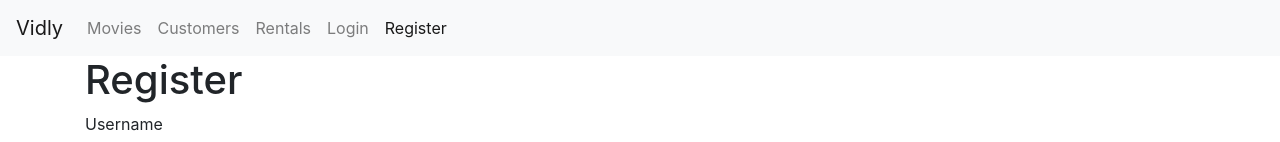
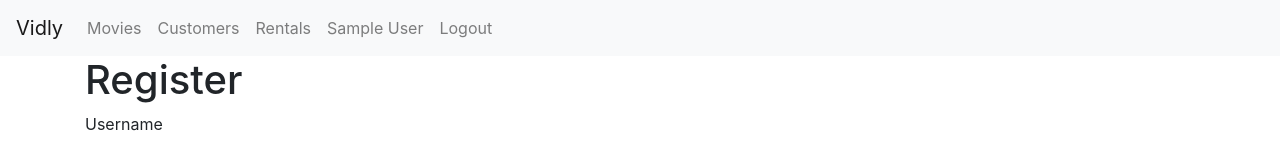
Before and after one commit to spriha1/react_vidly, a React (Create React App) app: page /register in a window 1280 px wide. Shown: the top 142 px of the page. Built offline with nearby package versions, Linux system fonts and the light colour scheme; sample sign-in values are in the browser's storage.

Commit message:
added logout feature

```diff
--- a/package.json
+++ b/package.json
@@ -7,6 +7,7 @@
     "bootstrap": "^4.3.1",
     "font-awesome": "^4.7.0",
     "joi-browser": "^13.4.0",
+    "jwt-decode": "^2.2.0",
     "lodash": "^4.17.15",
     "prop-types": "^15.6.2",
     "react": "^16.10.1",
--- a/src/App.js
+++ b/src/App.js
@@ -1,6 +1,7 @@
-import React from 'react';
+import React, { Component } from 'react';
 import { Route, Redirect, Switch } from 'react-router-dom';
 import { ToastContainer } from 'react-toastify';
+import jwtDecode from 'jwt-decode';
 import Movies from './components/movies';
 import MovieForm from './components/movieForm';
 import Customers from './components/customers';
@@ -8,19 +9,33 @@ import Rentals from './components/rentals';
 import NotFound from './components/notFound';
 import NavBar from './components/navBar';
 import LoginForm from './components/loginForm';
+import Logout from './components/logout';
 import RegisterForm from './components/registerForm';
 import 'react-toastify/dist/ReactToastify.css';
 import './App.css';
 
-function App() {
+class App extends Component {
+  state = {};
+
+  componentDidMount() {
+    try {
+      const jwt = localStorage.getItem("token");
+      const user = jwtDecode(jwt);
+      this.setState({ user });
+    }
+    catch (ex) {}
+  }
+
+  render() {
     return (
       <React.Fragment>
         <ToastContainer />
-      <NavBar />
+        <NavBar user={this.state.user} />
         <main className="container">
           <Switch>
             <Route path="/register" component={RegisterForm}></Route>
             <Route path="/login" component={LoginForm}></Route>
+            <Route path="/logout" component={Logout}></Route>
             <Route path="/movies/:id" component={MovieForm}></Route>
             <Route path="/movies" component={Movies}></Route>
             <Route path="/customers" component={Customers}></Route>
@@ -34,5 +49,6 @@ function App() {
       </React.Fragment>
     );
   }
+}
 
 export default App;
--- a/src/components/loginForm.jsx
+++ b/src/components/loginForm.jsx
@@ -53,7 +53,7 @@ class LoginForm extends Form {
             const { data } = this.state;
             const { data: jwt } = await login(data.username, data.password);
             localStorage.setItem("token", jwt);
-            this.props.history.push('/');
+            window.location = '/';
         }
         catch (ex) {
             if (ex.response && ex.response.status === 400) {
--- /dev/null
+++ b/src/components/logout.jsx
@@ -0,0 +1,14 @@
+import React, { Component } from 'react';
+
+class Logout extends Component {
+    componentDidMount() {
+        localStorage.removeItem('token');
+        window.location = '/';
+    }
+
+    render() {
+        return null;
+    }
+}
+
+export default Logout;
--- a/src/components/navBar.jsx
+++ b/src/components/navBar.jsx
@@ -1,7 +1,7 @@
 import React from 'react';
 import { Link, NavLink } from 'react-router-dom';
 
-const NavBar = () => {
+const NavBar = ({ user }) => {
     return (
         <nav className="navbar navbar-expand-lg navbar-light bg-light">
             <Link className="navbar-brand" to="/">Vidly</Link>
@@ -11,21 +11,19 @@ const NavBar = () => {
 
             <div className="collapse navbar-collapse" id="navbarSupportedContent">
                 <ul className="navbar-nav mr-auto">
-                    <li className="nav-item">
-                        <NavLink className="nav-link" to="/movies">Movies</NavLink>
-                    </li>
-                    <li className="nav-item">
-                        <NavLink className="nav-link" to="/customers">Customers</NavLink>
-                    </li>
-                    <li className="nav-item">
-                        <NavLink className="nav-link" to="/rentals">Rentals</NavLink>
-                    </li>
-                    <li className="nav-item">
+                    <NavLink className="nav-link" to="/movies">Movies</NavLink>
+                    <NavLink className="nav-link" to="/customers">Customers</NavLink>
+                    <NavLink className="nav-link" to="/rentals">Rentals</NavLink>
+                    {!user &&
+                    <React.Fragment>
                         <NavLink className="nav-link" to="/login">Login</NavLink>
-                    </li>
-                    <li className="nav-item">
                         <NavLink className="nav-link" to="/register">Register</NavLink>
-                    </li>
+                    </React.Fragment>}
+                    {user &&
+                    <React.Fragment>
+                        <NavLink className="nav-link" to="/profile">{user.name}</NavLink>
+                        <NavLink className="nav-link" to="/logout">Logout</NavLink>
+                    </React.Fragment>}
                 </ul>
             </div>
         </nav>
--- a/src/components/registerForm.jsx
+++ b/src/components/registerForm.jsx
@@ -20,7 +20,7 @@ class RegisterForm extends Form {
         try {
             const response = await userService.register(this.state.data);
             localStorage.setItem('token', response.headers['x-auth-token']);
-            this.props.history.push('/');
+            window.location = '/';
         }
         catch (ex) {
             if (ex.response && ex.response.status === 400) {
```
Also changed, not shown: 1 other file (tests, documents, lock files or other folders). Lines whose indentation alone changed are shown as unchanged.
